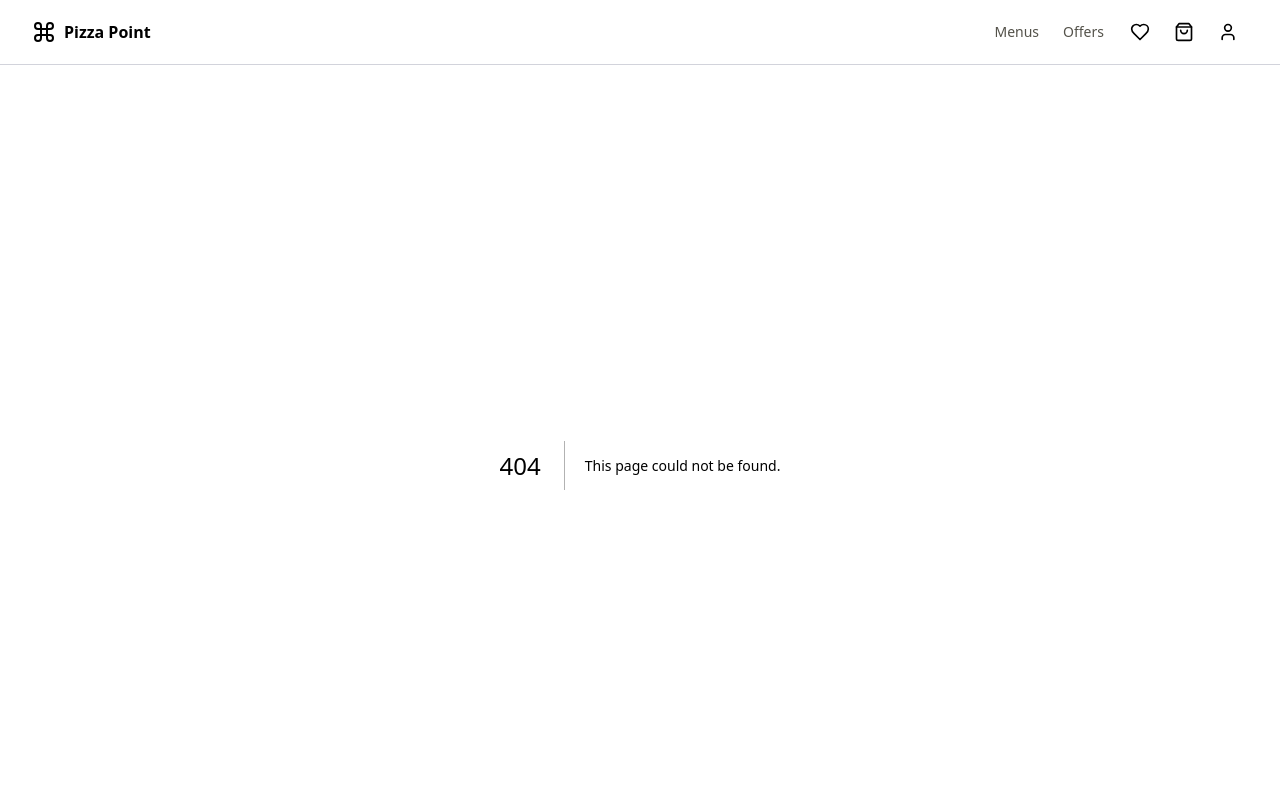
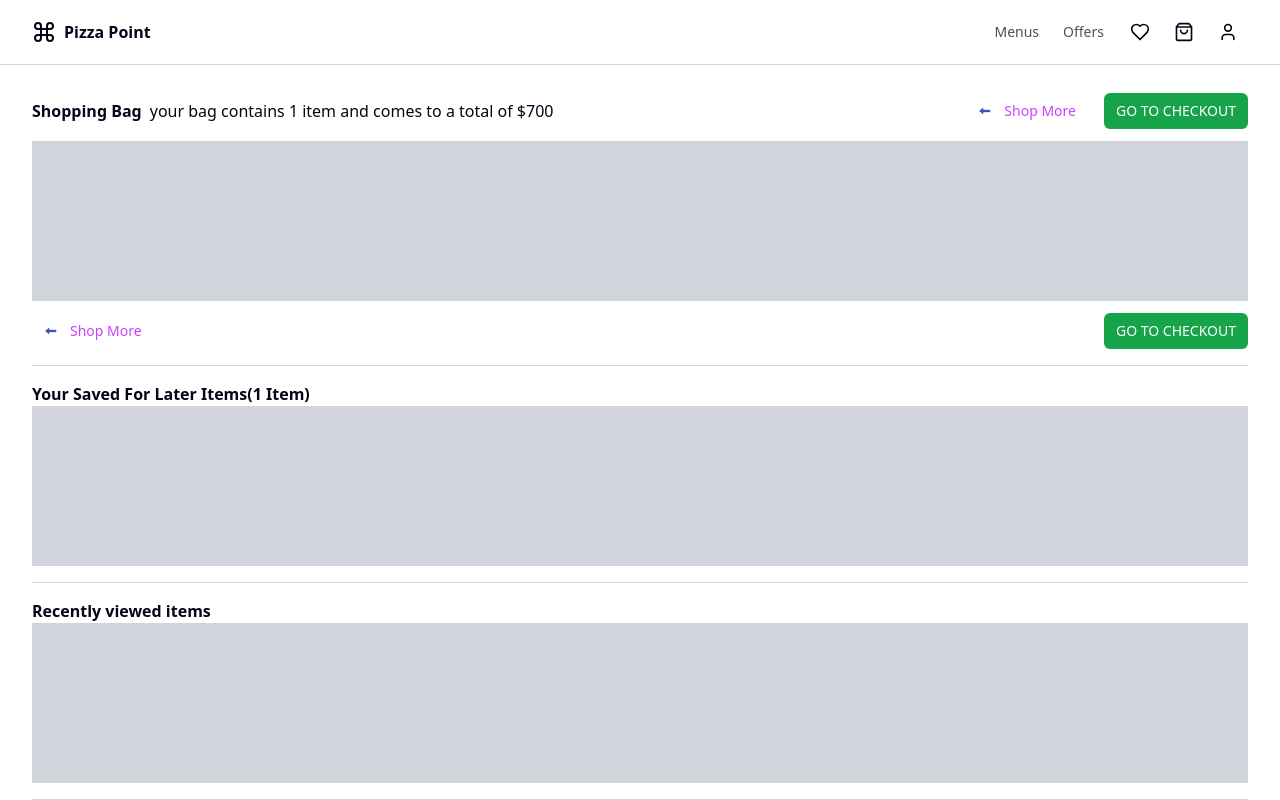
Before and after one commit to sunilgawai/www.pizzapoint.com, a Next.js app: page /cart in a window 1280 px wide. Before the commit this address had no page. Shown: the top 800 px of the page. Built offline with nearby package versions, Linux system fonts and the light colour scheme.

Commit message:
feat: cart page added

```diff
--- /dev/null
+++ b/src/app/cart/page.tsx
@@ -0,0 +1,53 @@
+import { Button } from '@/components/ui/button';
+import { Separator } from '@/components/ui/separator';
+import React from 'react'
+import { FcLeft } from 'react-icons/fc';
+
+const CartPage = () => {
+    return (
+        <div className='container h-screen py-4'>
+            <div className="flex items-center justify-between my-3">
+                <span className="flex items-center">
+                    <h1 className="font-semibold text-medium mr-2">
+                        Shopping Bag
+                    </h1>
+                    <p className="text-base">
+                        your bag contains {1} item and comes to a total of $700
+                    </p>
+                </span>
+                <div className="flex items-center gap-4">
+                    <Button variant="link" size="sm"><FcLeft className='mr-3' /> Shop More</Button>
+                    <Button variant="secondary" className='bg-green-600 uppercase' size="sm">go to checkout</Button>
+                </div>
+            </div>
+            <div className="flex-1 h-40 bg-gray-300"></div>
+            <div className="flex items-center gap-4 justify-between my-3">
+                <Button variant="link" size="sm"><FcLeft className='mr-3' /> Shop More</Button>
+                <Button variant="secondary" className='bg-green-600 uppercase' size="sm">go to checkout</Button>
+            </div>
+
+            <Separator className='my-4' />
+
+            <div>
+                <h1 className="font-semibold">Your Saved For Later Items(1 Item)</h1>
+                <div className="flex-1 h-40 bg-gray-300"></div>
+            </div>
+
+            <Separator className='my-4' />
+
+            <div>
+                <h1 className="font-semibold">Recently viewed items</h1>
+                <div className="flex-1 h-40 bg-gray-300"></div>
+            </div>
+
+            <Separator className='my-4' />
+
+            <div>
+                <h1 className="font-semibold">Our social media</h1>
+                <div className="flex-1 h-40 bg-gray-300"></div>
+            </div>
+        </div>
+    )
+}
+
+export default CartPage;
```
